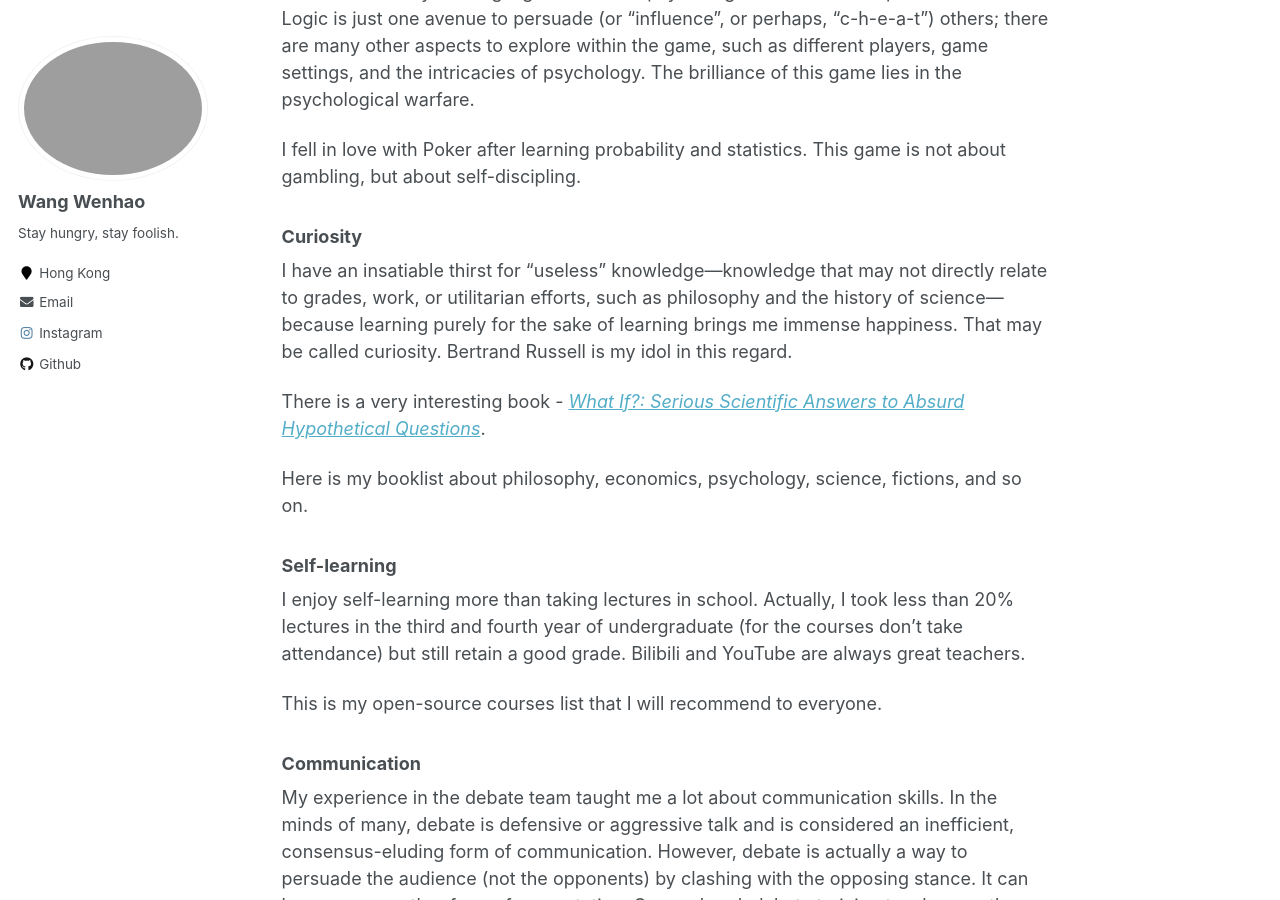
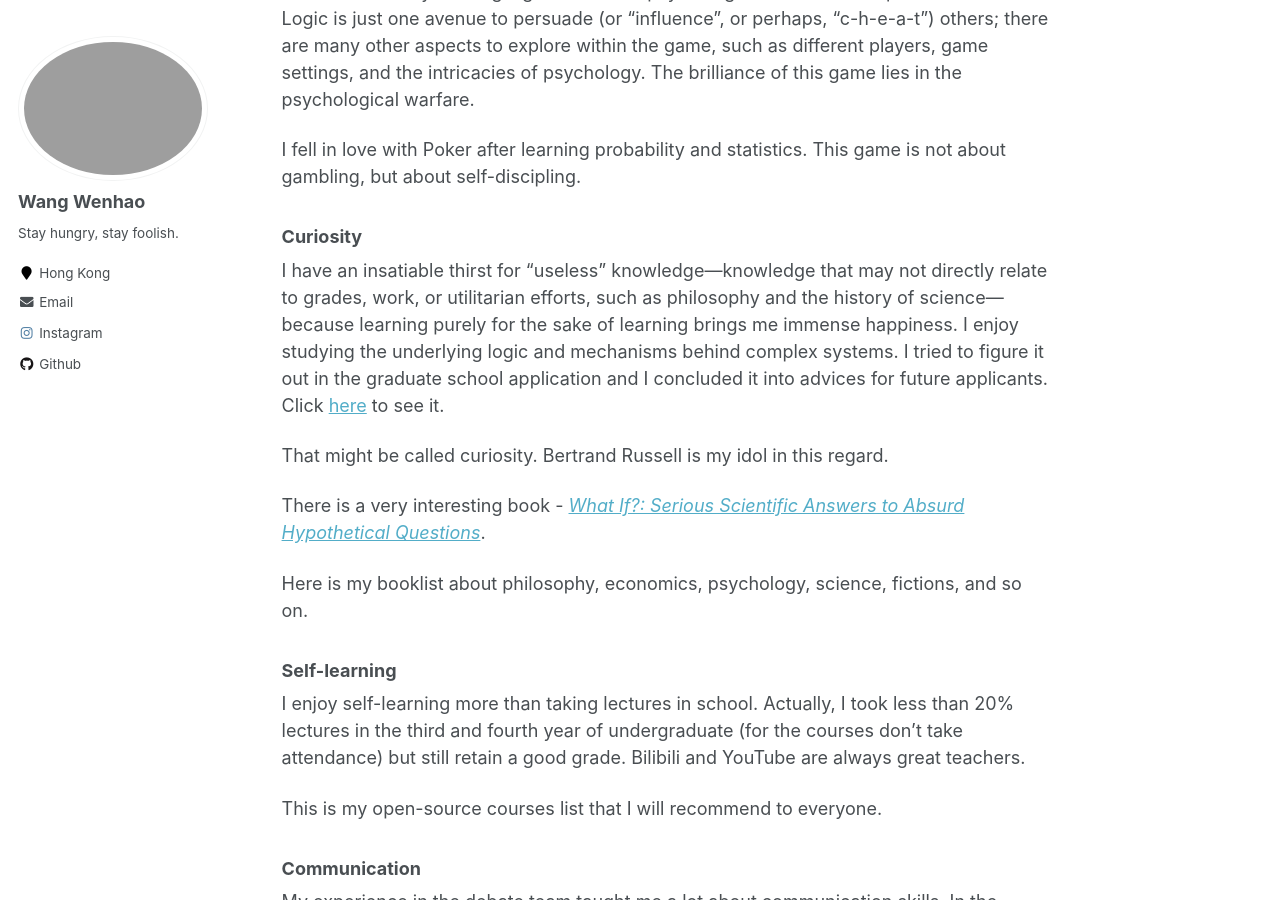
Before and after one commit to Hao-Starrr/Hao-Starrr.github.io, a Jekyll site: the page built from _pages/about.md, in a window 1280 px wide and 900 px high, scrolled down 672 px. Built offline with Jekyll 4.4.1, drawn with Linux system fonts in a browser that asks for light colours.

Commit message:
Update about.md

```diff
--- a/_pages/about.md
+++ b/_pages/about.md
@@ -25,7 +25,9 @@
 
 ### Curiosity
 
-I have an insatiable thirst for "useless" knowledge—knowledge that may not directly relate to grades, work, or utilitarian efforts, such as philosophy and the history of science—because learning purely for the sake of learning brings me immense happiness. That may be called curiosity. Bertrand Russell is my idol in this regard.
+I have an insatiable thirst for "useless" knowledge—knowledge that may not directly relate to grades, work, or utilitarian efforts, such as philosophy and the history of science—because learning purely for the sake of learning brings me immense happiness. I enjoy studying the underlying logic and mechanisms behind complex systems. I tried to figure it out in the graduate school application and I concluded it into advices for future applicants. Click [here](https://github.com/Hao-Starrr/Graduate-Application-for-CUHKer) to see it.
+
+That might be called curiosity. Bertrand Russell is my idol in this regard.
 
 There is a very interesting book - *[What If?: Serious Scientific Answers to Absurd Hypothetical Questions](https://en.wikipedia.org/wiki/What_If%3F_(book))*.
 
```
